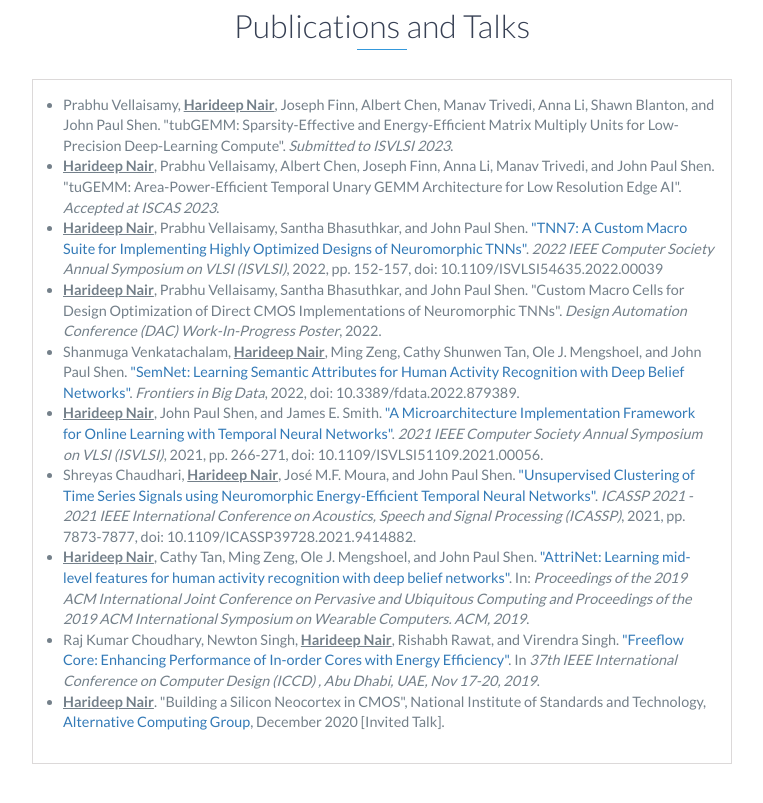
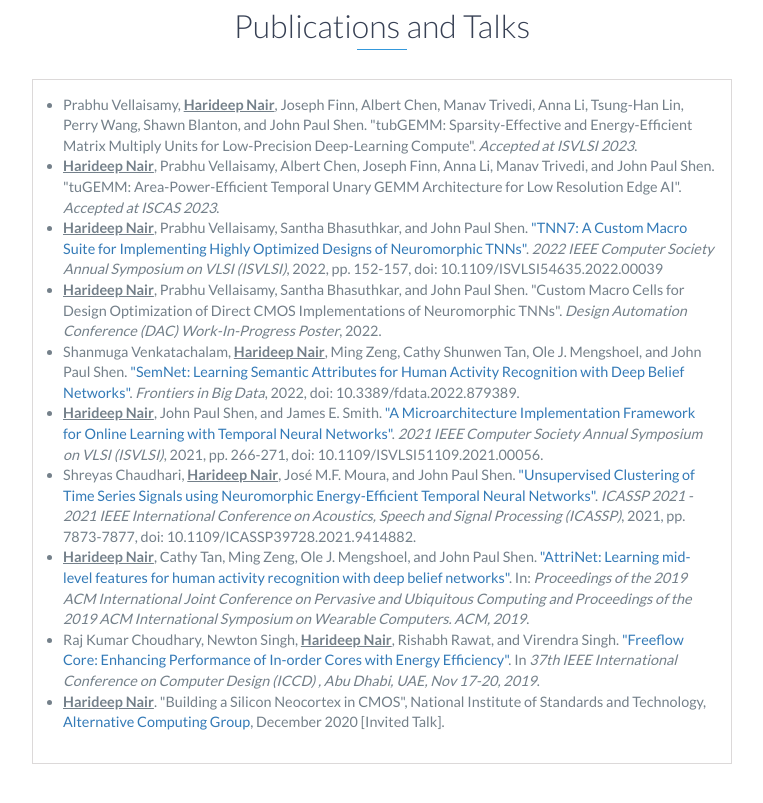
Before and after one commit to hpnair/hpnair.github.io, a website: page index.html in a window 1280 px wide. Shown: the part 2007-2810 px from the top of the page, without its empty margins (258-1021 px from the left). Drawn offline with nearby package versions, Linux system fonts and the light colour scheme.

Commit message:
Update index.html

```diff
--- a/index.html
+++ b/index.html
@@ -140,7 +140,7 @@
     <div class="optional-section-block">
         <ul>
 	    <li>
-                Prabhu Vellaisamy, <b><u>Harideep Nair</u></b>, Joseph Finn, Albert Chen, Manav Trivedi, Anna Li, Shawn Blanton, and John Paul Shen. "tubGEMM: Sparsity-Effective and Energy-Efficient Matrix Multiply Units for Low-Precision Deep-Learning Compute". <i>Submitted to ISVLSI 2023</i>.
+                Prabhu Vellaisamy, <b><u>Harideep Nair</u></b>, Joseph Finn, Albert Chen, Manav Trivedi, Anna Li, Tsung-Han Lin, Perry Wang, Shawn Blanton, and John Paul Shen. "tubGEMM: Sparsity-Effective and Energy-Efficient Matrix Multiply Units for Low-Precision Deep-Learning Compute". <i>Accepted at ISVLSI 2023</i>.
             </li>
             <li>
                 <b><u>Harideep Nair</u></b>, Prabhu Vellaisamy, Albert Chen, Joseph Finn, Anna Li, Manav Trivedi, and John Paul Shen. "tuGEMM: Area-Power-Efficient Temporal Unary GEMM Architecture for Low Resolution Edge AI". <i>Accepted at ISCAS 2023</i>.
```
